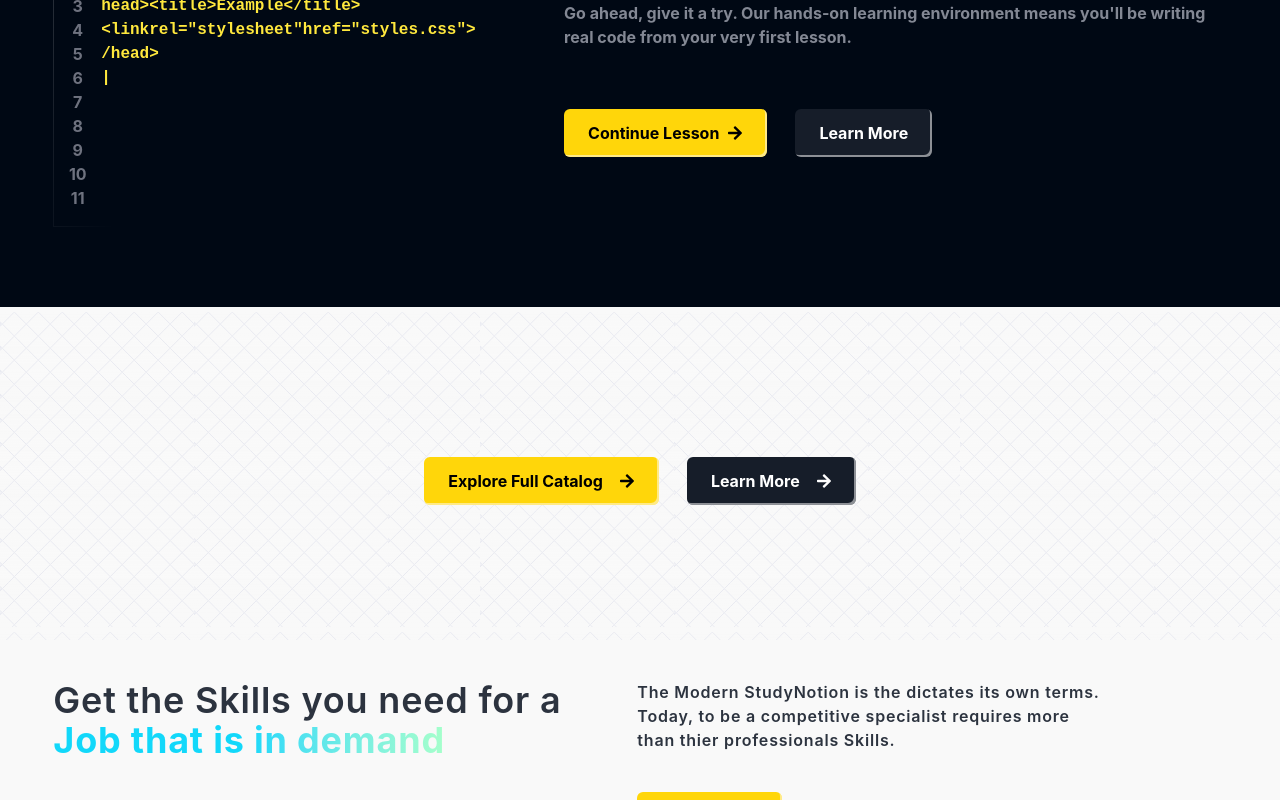
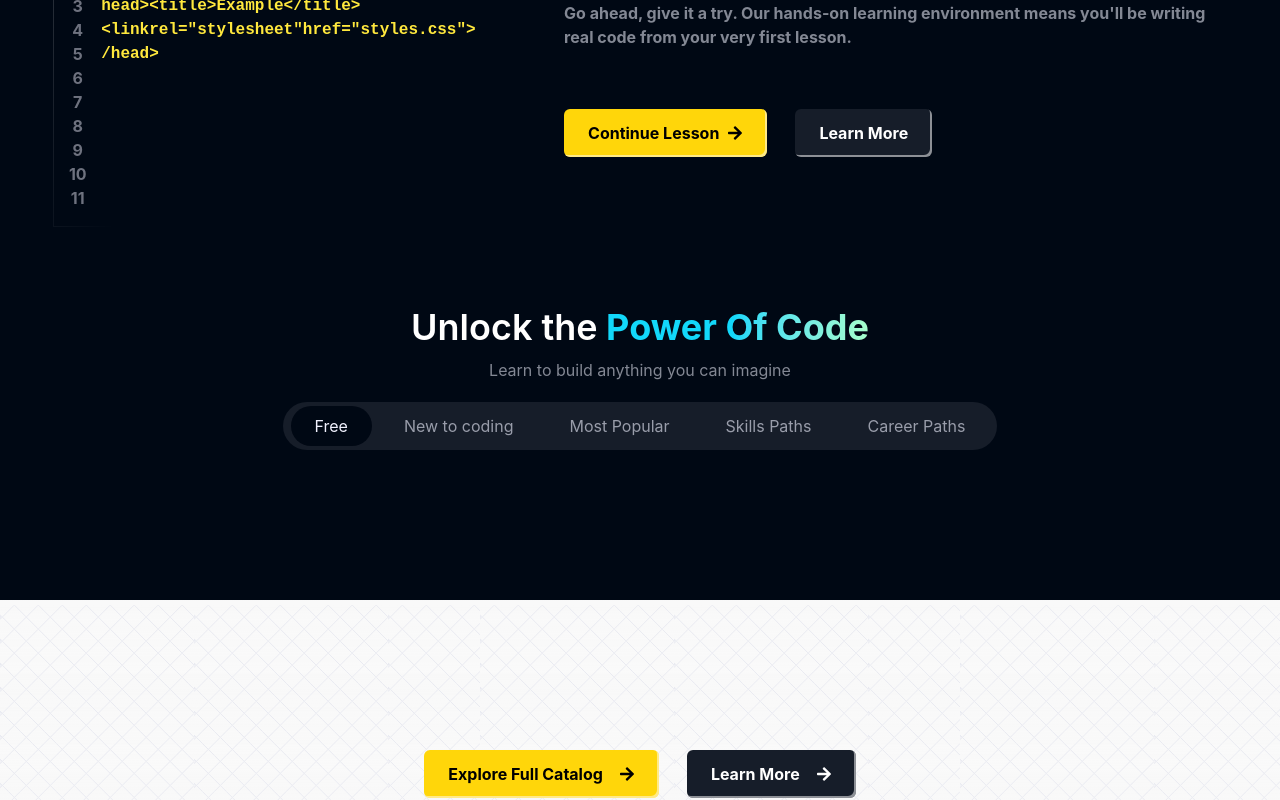
Before and after one commit to princepal09/StudyNotion, a React (Vite) app in the folder client/: page / in a window 1280 px wide. Shown: the part 1181-1981 px from the top of the page. Built offline with nearby package versions, Linux system fonts and the light colour scheme.

Commit message:
created tabs section

```diff
--- /dev/null
+++ b/client/src/components/core/HomePage/CourseCard.jsx
@@ -0,0 +1,11 @@
+import React from 'react'
+
+const CourseCard = () => {
+  return (
+    <div>
+
+    </div>
+  )
+}
+
+export default CourseCard
--- a/client/src/components/core/HomePage/ExploreMore.jsx
+++ b/client/src/components/core/HomePage/ExploreMore.jsx
@@ -1,27 +1,66 @@
 /* eslint-disable no-unused-vars */
 import { useState } from "react"
-import {HomePageExplore} from "../../../data/homepage-explore"
+import { HomePageExplore } from "../../../data/homepage-explore"
+import HighlightText from "./HighlightText"
+import CourseCard from "./CourseCard"
 
-const tabsName = ["Free", "New to coding", "Most Popular", "Skills Paths", "Career Paths" ]
+const tabsName = ["Free", "New to coding", "Most Popular", "Skills Paths", "Career Paths"]
 
 const ExploreMore = () => {
 
-    const [currTab, setCurrTab] = useState(tabsName[0]);
-    const [courses, setCourses] = useState(HomePageExplore[0].courses)
-    const [currCard, setCurrCard] = useState(HomePageExplore[0].courses[0].heading)
+  const [currTab, setCurrTab] = useState(tabsName[0]);
+  const [courses, setCourses] = useState(HomePageExplore[0].courses)
+  const [currCard, setCurrCard] = useState(HomePageExplore[0].courses[0].heading)
 
-   const setMyCards = (value) =>{
+  const setMyCards = (value) => {
     setCurrTab(value);
     const result = HomePageExplore.filter((course) => course.tag === value);
     setCourses(result[0].courses);
     setCurrCard(result[0].courses[0].heading)
-   }
+  }
 
 
 
   return (
     <div>
 
+      <div className="text-4xl font-semibold text-center">
+        Unlock the
+        <HighlightText text={"Power Of Code"} />
+      </div>
+
+      <p className="text-center text-richblack-300 text-sm  text-[16px] mb-5 border-richblack-100 mt-3">
+        Learn to build anything you can imagine
+      </p>
+
+      <div className="flex gap-2 py-1 px-2 bg-richblack-800 rounded-full items-center mt-5">
+        {tabsName.map((elem, idx) => {
+          return (
+          <div className={`text-[16px] flex gap-2  ${currTab === elem ? "bg-richblack-900 text-richblack-5 font-meidum " :
+            "text-richblack-200 "} rounded-full transition-all duration-200 cursor-pointer hover:bg-richblack-900 hover:text-richblack-5 px-6 py-2`}
+             key={idx}   onClick={() => setMyCards(elem)} >
+               {elem}
+            </div>
+          )
+        })}
+      </div>
+
+       <div className="lg:h-37.5 ">
+
+        {/* Group of course Card */}
+
+        <div className="absolute flex flex-row gap-10 justify-between w-full ">
+          {
+            courses.map((idx, elem) => {
+              return (
+                   <CourseCard key= {idx} elem = {elem} currCard = {currCard} setCurrCard = {setCurrCard} />
+              )
+            })
+          }
+        </div>
+
+       </div>
+
     </div>
   )
 }
```
